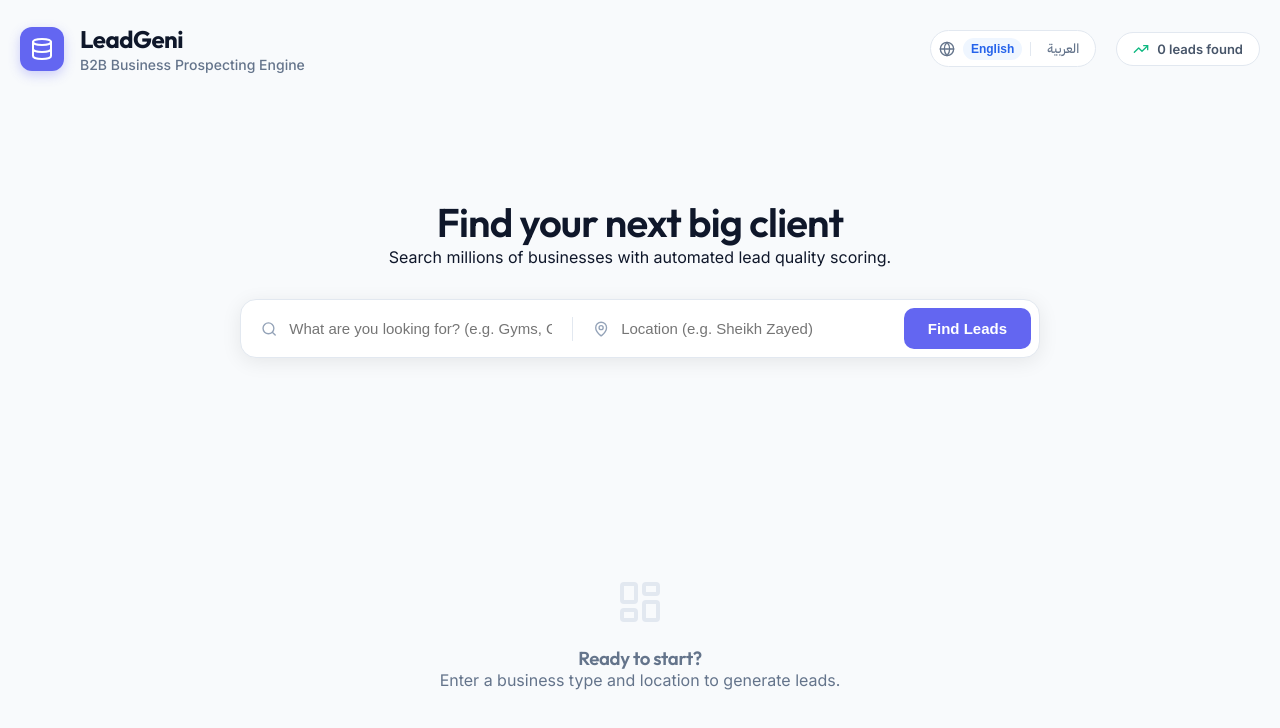
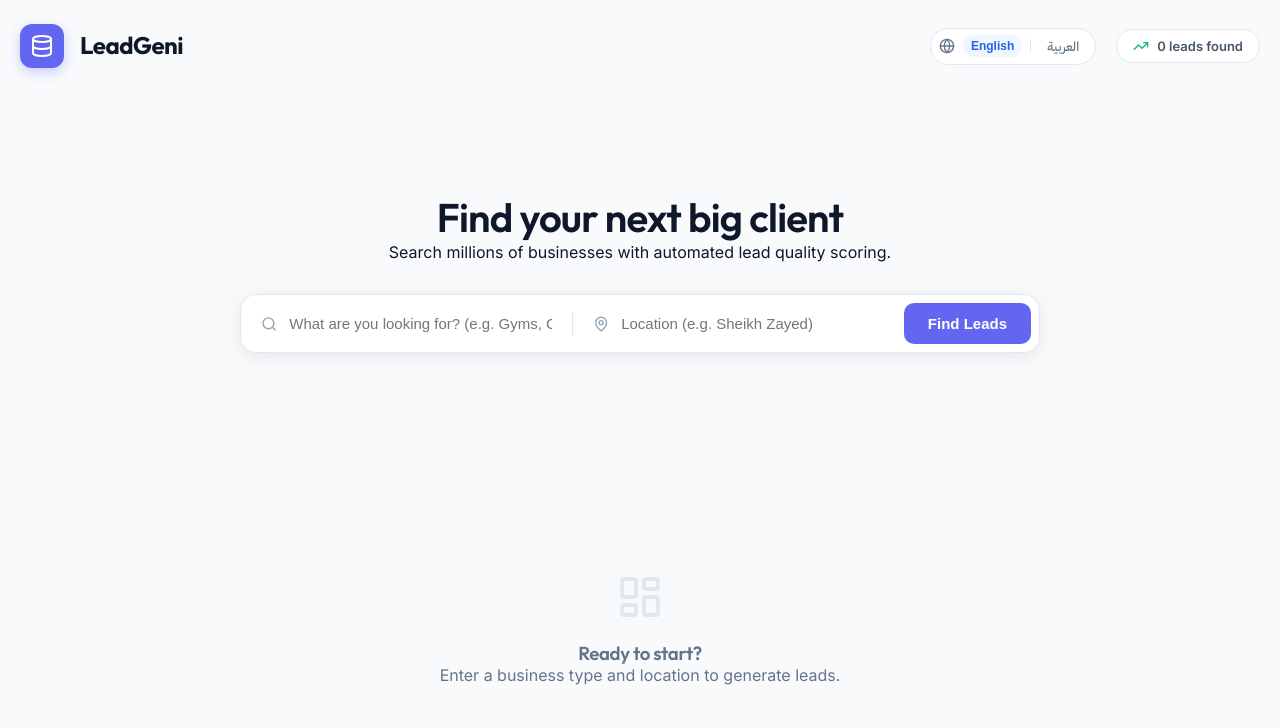
Before and after one commit to HappySolutions/lead-gen, a Next.js app: page / in a window 1280 px wide. Shown: the top 728 px of the page. Built offline with nearby package versions, Linux system fonts and the light colour scheme.

Commit message:
feat: implement lead search dashboard with filtering, sorting, and CSV export functionality

```diff
--- a/src/app/page.tsx
+++ b/src/app/page.tsx
@@ -82,7 +82,6 @@ export default function Home() {
           </div>
           <div>
             <h1 style={styles.h1}>{t.branding.name}</h1>
-            <p style={styles.subtitle}>{t.branding.tagline}</p>
           </div>
         </div>
 
--- a/src/core/i18n/dictionaries.ts
+++ b/src/core/i18n/dictionaries.ts
@@ -1,7 +1,6 @@
 export interface Dictionary {
   branding: {
     name: string;
-    tagline: string;
   };
   search: {
     placeholder: string;
@@ -40,7 +39,6 @@ export interface Dictionary {
 export const en: Dictionary = {
   branding: {
     name: 'LeadGeni',
-    tagline: 'B2B Business Prospecting Engine',
   },
   search: {
     placeholder: 'What are you looking for? (e.g. Gyms, Clinics)',
@@ -79,7 +77,6 @@ export const en: Dictionary = {
 export const ar: Dictionary = {
   branding: {
     name: 'LeadGeni',
-    tagline: 'محرك البحث عن العملاء الشركات (B2B)',
   },
   search: {
     placeholder: 'ماذا تبحث عنه؟ (مثلاً: صالات رياضية، عيادات)',
```
